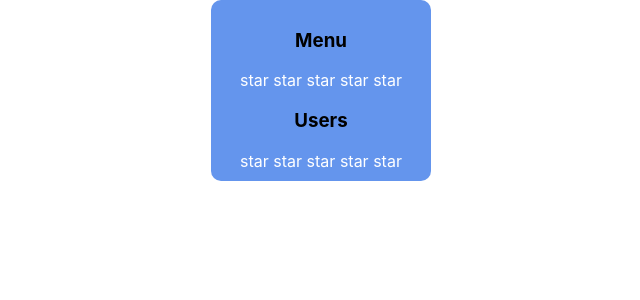
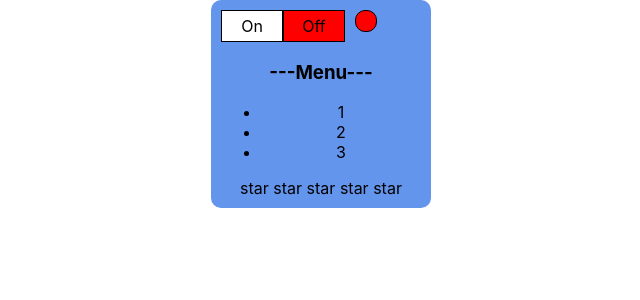
Before and after one commit to IshniyazovFail/React-cabzda-kak-prosto, a React (Create React App) app: page / in a window 1280 px wide. Shown: the top 300 px of the page, without its empty margins (319-959 px from the left). Built offline with nearby package versions, Linux system fonts and the light colour scheme.

Commit message:
add switch OnOff

```diff
--- a/src/App.tsx
+++ b/src/App.tsx
@@ -1,41 +1,25 @@
-import React from 'react';
+import React, {useState} from 'react';
 import './App.css';
 import Accordion from "./components/Accordion/Accordion";
-import {Rating} from "./components/Rating/Rating";
-import {OnControledAccordion} from "./components/Accordion/OnControledAccordion";
-import {OnControledRating} from "./components/Rating/OnControledRating";
+import {Rating, RatingValueType} from "./components/Rating/Rating";
+import {OffOn} from "./components/OffOn/OffOn";
 
 function App() {
-    console.log("App rendered")
+
+    let [ratingValue, SetRatingValue] = useState<RatingValueType>(0)
+    let [collapsed, setCollapsed] = useState<boolean>(false)
+    let [indicator, setIndicator] = useState<boolean>(false)
     return (
-        <div className="body">
-            <OnControledAccordion  titleValue={'Menu'}/>
-            <OnControledRating />
-            <OnControledAccordion  titleValue={'Users'}/>
-            <OnControledRating />
 
 
-{/*            <Accordion titleValue={"Menu"} collapsed={true}/>
-            <Accordion titleValue={"Users"} collapsed={false}/>
-            <Rating value={0}/>
-            <Rating value={1}/>
-            <Rating value={2}/>
-            <Rating value={3}/>
-            <Rating value={4}/>
-            <Rating value={5}/>*/}
+        <div className="body">
+            <OffOn on={indicator} onClick={setIndicator}/>
+            <Accordion titleValue={"Menu"} collapsed={collapsed} onClick={()=>{setCollapsed(!collapsed)}}/>
+            <Rating value={ratingValue} onClick={SetRatingValue}/>
+
         </div>
     );
 }
 
-type PageTitlePropsType = {
-    title: string
-}
-
-function PageTitle(props: PageTitlePropsType) {
-    console.log("AppTitle rendered")
-
-    return <h1>{props.title}</h1>
-}
-
 
 export default App;
--- a/src/components/Accordion/Accordion.tsx
+++ b/src/components/Accordion/Accordion.tsx
@@ -1,38 +1,32 @@
 import React from "react";
 
 type AccordionPropsType ={
-    titleValue:string,
+    titleValue:string
     collapsed:boolean
+    onClick:()=>void
 }
 
 function Accordion(props: AccordionPropsType) {
     console.log("Accordion rendered")
 
-        if (props.collapsed) {
-            return (
-                <div>
-                    <AccordionTitle title={props.titleValue}/>
-                </div>
-            )
-        } else{
-            return (
-                <div>
-                    <AccordionTitle title={props.titleValue}/>
-                    <AccordionBody/>
-
-                </div>
-            )
-        }
+    return (
+            <div>
+                <AccordionTitle collapsed={props.collapsed} onClick={props.onClick} title={props.titleValue}/>
+                {!props.collapsed && <AccordionBody/>}
+            </div>
+        )
 
 
 }
 
 type AccordionTitlePropsType={
     title:string
+    collapsed:boolean
+    onClick:()=>void
 }
 function AccordionTitle(props:AccordionTitlePropsType) {
     console.log("AccordionTitle rendered")
-    return <h3>---{props.title}---</h3>
+    return <h3 onClick={props.onClick}>---{props.title}---</h3>
 }
 
 function AccordionBody() {
--- /dev/null
+++ b/src/components/OffOn/OffOn.tsx
@@ -0,0 +1,44 @@
+import React from "react";
+
+type PropsType = {
+    on: boolean
+    onClick: (on: boolean) => void
+}
+
+export const OffOn = (p: PropsType) => {
+
+    const onStyle = {
+        width: "50px",
+        height: "20px",
+        border: "1px solid black",
+        backgroundColor: p.on ? "green" : "white",
+        padding: "5px"
+    };
+    const offStyle = {
+        width: "50px",
+        height: "20px",
+        border: "1px solid black",
+        backgroundColor: p.on ? "white" : "red",
+        padding: "5px"
+    };
+    const indicatorStyle = {
+        width: "20px",
+        height: "20px",
+        borderRadius: "10px",
+        border: "1px solid black",
+        marginLeft: "10px",
+        backgroundColor: p.on ? "green" : "red",
+    };
+    const block = {
+        display: "flex"
+    };
+
+
+    return (
+        <div style={block}>
+            <div onClick={() => {p.onClick(true)}} style={onStyle}>On</div>
+            <div onClick={() => {p.onClick(false)}} style={offStyle}>Off</div>
+            <div style={indicatorStyle}></div>
+        </div>
+    )
+}
--- a/src/components/Rating/Rating.tsx
+++ b/src/components/Rating/Rating.tsx
@@ -1,7 +1,9 @@
 import React from "react";
 
-type RatingPropsType ={
-    value:0|1|2|3|4|5
+export type RatingValueType =0|1|2|3|4|5
+export type RatingPropsType ={
+    value:RatingValueType
+    onClick:(value:RatingValueType)=>void
 }
 export function Rating(props:RatingPropsType) {
     console.log("Rating rendered")
@@ -10,11 +12,11 @@ export function Rating(props:RatingPropsType) {
 
     return (
         <div>
-            <Star selected={props.value>0}/>
-            <Star selected={props.value>1}/>
-            <Star selected={props.value>2}/>
-            <Star selected={props.value>3}/>
-            <Star selected={props.value>4}/>
+            <Star selected={props.value>0} onClickStar={props.onClick} value={1}/>
+            <Star selected={props.value>1} onClickStar={props.onClick} value={2}/>
+            <Star selected={props.value>2} onClickStar={props.onClick} value={3}/>
+            <Star selected={props.value>3} onClickStar={props.onClick} value={4}/>
+            <Star selected={props.value>4} onClickStar={props.onClick} value={5}/>
         </div>
 
     )
@@ -22,18 +24,15 @@ export function Rating(props:RatingPropsType) {
 
 type StarPropsType ={
     selected:boolean
+    onClickStar:(value:RatingValueType)=>void
+    value:RatingValueType
 }
 
 function Star(props:StarPropsType) {
     console.log("Star rendered")
-    if(props.selected){
-        return (
-            <span> <b>star</b></span>
-        )
-    }else{
-        return (
-            <span> star</span>
-        )
-    }
+    return <span onClick={()=>{props.onClickStar(props.value)}}>
+        {props.selected ?<b> star </b>: " star "}
+    </span>
+
 
 }
```
